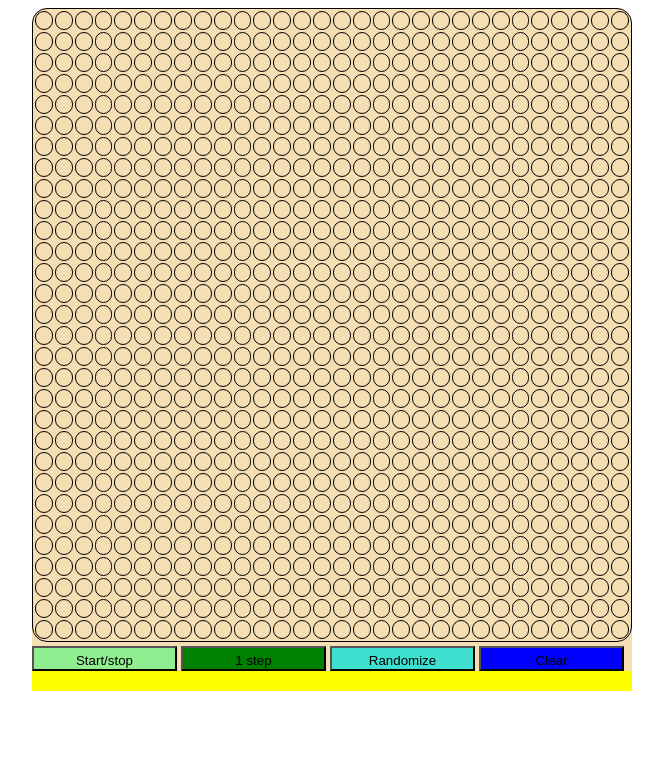
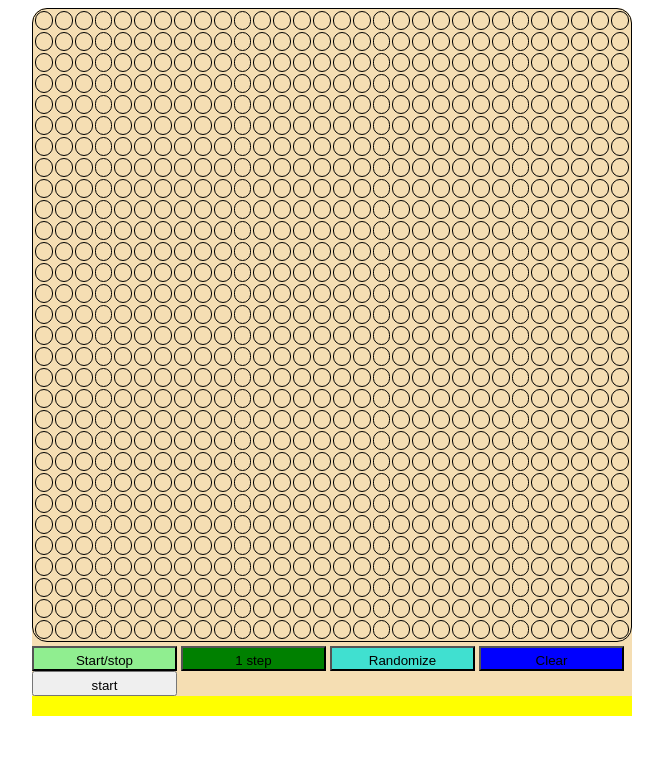
Before and after one commit to lkjavier/game-of-life, a Python web app: template app/templates/index.html in a window 1280 px wide. Shown: the top 771 px of the page, without its empty margins (308-971 px from the left). Run offline with Jinja, Linux system fonts and the light colour scheme; the template is opened without the code that fills it, so the values that code supplies are empty; some libraries are stand-ins or nearby versions.

Commit message:
Merge branch 'dev' of https://github.com/millenaarg/game-of-life into dev
# Conflicts:
#	app/templates/index.html

```diff
--- a/app/static/js/script.js
+++ b/app/static/js/script.js
@@ -29,6 +29,10 @@ window.onload = function(){
             advance_s: function(){
                 //socket.emit('Call', {'steps':10});
                 socket.emit('Call', JSON.stringify(this.current_state));
+            },
+            start: function(){
+                //socket.emit('Call', {'steps':10});
+                socket.emit('start', JSON.stringify(this.current_state));
             },
             advance: function(current_state){
                         fetch('http://localhost:5000/advance', {
@@ -95,3 +99,7 @@ var socket = io.connect('http://' + document.domain + ':' + location.port);
             $v.flipflop *= -1;
             console.log(typeof JSON.parsedata)
         });
+         socket.on('Update', function(data){
+            $v.current_state = JSON.parse(data);
+            console.log(JSON.parse(data))
+        });
--- a/app/templates/index.html
+++ b/app/templates/index.html
@@ -27,6 +27,9 @@
             <button id="clear_button" class="buttons" v-on:click="clear()">
                 <span class="buttonText">Clear</span>
             </button>
+            <button id="start_button" class="buttons" v-on:click="start()">
+                <span class="buttonText">start</span>
+            </button>
             <div id="blinker" class="buttons" v-bind:style="[flipflop === -1 ? {'background-color':'yellow'} : {'background-color':'red'} ]">
             </div>
         </div>
```
